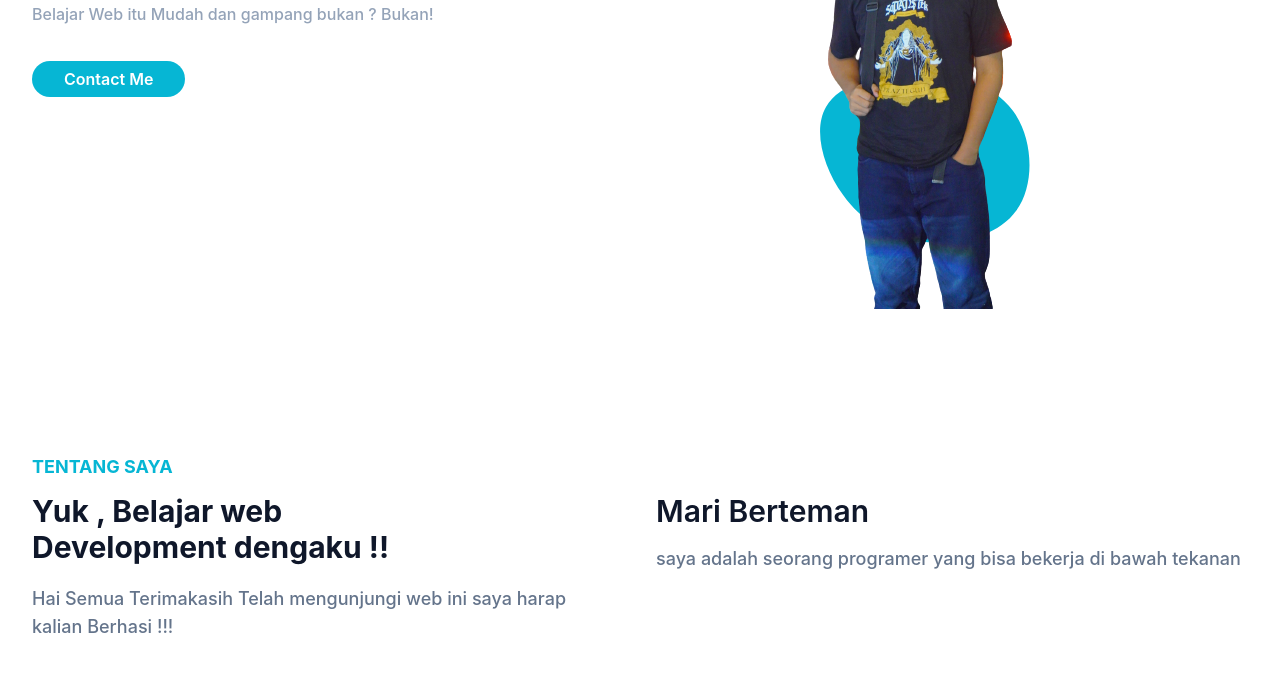
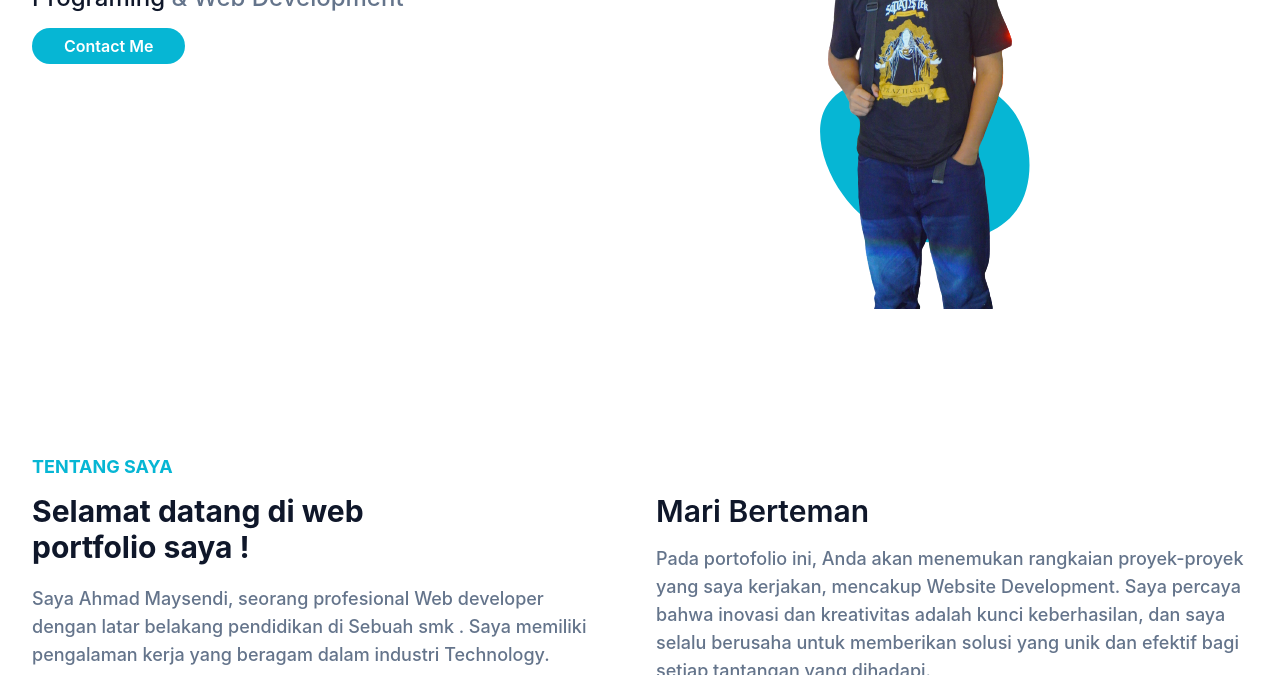
Before and after one commit to KopiCoklat/KopiCoklat.github.io, a website: page index.htm in a window 1280 px wide. Shown: the part 482-1157 px from the top of the page. Drawn offline with Linux system fonts and the light colour scheme.

Commit message:
Update index.htm

```diff
--- a/index.htm
+++ b/index.htm
@@ -49,7 +49,6 @@
                 <div class="w-full self-center px-4 lg:w-1/2">
                     <h1 class="text-base font-semibold text-primary">Halo Semua , saya <span class="block font-bold text-slate-900 text-4xl mt-1" >Ahmad Maysendi</span></h1>
                     <h2 class="font-medium text-slate-500 text-lg mb-5 lg:text-2xl"><span class="text-slate-900">Programing</span> & Web Development</h2>
-                    <p class="font-medium text-slate-400 mb-10 leading-relaxed ">Belajar Web itu Mudah dan gampang bukan ? Bukan!</p>
 
                     <a href="#contact" class="text-base font-semibold text-white bg-primary py-2 px-8 rounded-full hover:shadow-lg hover:opacity-80 transition duration-300 ease-in-out">Contact Me</a>
                 </div>
@@ -75,12 +74,12 @@
             <div class="flex flex-wrap">
                 <div class="w-full px-4 mb-10 lg:w-1/2">
                     <h4 class="font-bold uppercase text-primary text-lg mb-3">Tentang Saya</h4>
-                    <h2 class="font-bold text-slate-900 text-3xl mb-5 max-w-md lg:tw=text-4xl">Yuk , Belajar web Development dengaku !!</h2>
-                    <p class="font-medium text-base text-secondary max-w-xl lg:text-lg">Hai Semua Terimakasih Telah mengunjungi web ini saya harap kalian Berhasi !!!</p>
+                    <h2 class="font-bold text-slate-900 text-3xl mb-5 max-w-md lg:tw=text-4xl">Selamat datang di web portfolio saya !</h2>
+                    <p class="font-medium text-base text-secondary max-w-xl lg:text-lg">Saya Ahmad Maysendi, seorang profesional Web developer dengan latar belakang pendidikan di Sebuah smk . Saya memiliki pengalaman kerja yang beragam dalam industri Technology. </p>
                 </div>
                 <div class="w-full px-4 mb-10 lg:w-1/2">
                     <h3 class="font-semibold text-slate-900 text-2xl mb-4 lg:text-3xl lg:pt-10">Mari Berteman</h3>
-                    <p class="font-medium text-base text-secondary mb-6 lg:text-lg">saya adalah seorang programer yang bisa bekerja di bawah tekanan</p>
+                    <p class="font-medium text-base text-secondary mb-6 lg:text-lg">Pada portofolio ini, Anda akan menemukan rangkaian proyek-proyek yang saya kerjakan, mencakup Website Development. Saya percaya bahwa inovasi dan kreativitas adalah kunci keberhasilan, dan saya selalu berusaha untuk memberikan solusi yang unik dan efektif bagi setiap tantangan yang dihadapi.</p>
                 </div>
                 <div class="flex items-center">
                     <!-- Youtube -->
```
